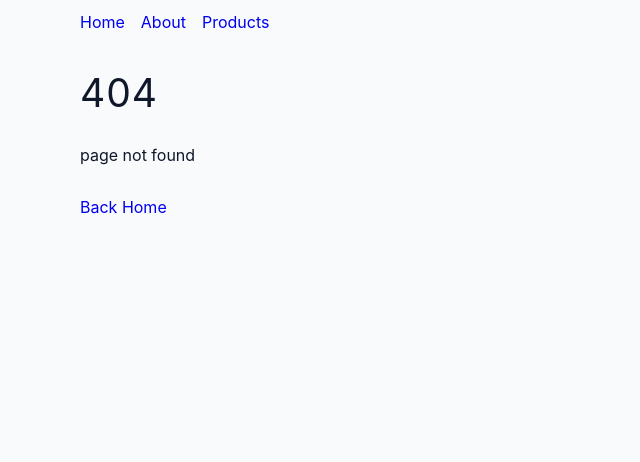
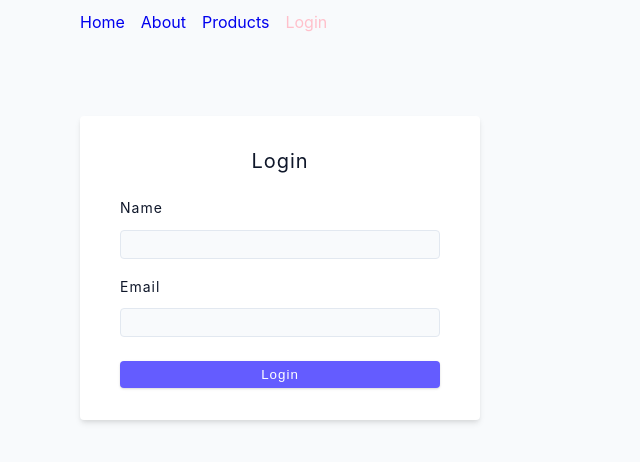
Before and after one commit to angun2serkan/react-router-6, a React (Create React App) app: page /login in a window 1280 px wide. Before the commit this address had no page. Shown: the top 462 px of the page, without its empty margins (0-640 px from the left). Built offline with nearby package versions, Linux system fonts and the light colour scheme.

Commit message:
useNavigation

```diff
--- a/src/App.js
+++ b/src/App.js
@@ -1,4 +1,5 @@
 import {BrowserRouter, Routes, Route} from 'react-router-dom';
+import { useState } from 'react';
 import Home from './pages/Home';
 import About from './pages/About';
 import Products from './pages/Products';
@@ -6,20 +7,27 @@
 import Navbar from './components/Navbar';
 import SharedLayout from './pages/SharedLayout';
 import SingleProduct from './pages/SingleProduct';
+import Dashboard from './pages/Dashboard';
+import Login from './pages/Login';
 
 function App() {
+
+  const [user, setUser] = useState(null);
   return (
   <BrowserRouter>
   <Routes>
     <Route path='/' element={<SharedLayout/>} >
-    <Route index element={<Home/>} />
+      <Route index element={<Home/>} />
       <Route path='about' element={<About/>} />
       <Route path='products' element={<Products/>} />
       <Route path='products/:productId' element={<SingleProduct/>} />
+      <Route path='login' element={<Login setUser={setUser}></Login>}/>
+      <Route path='dashboard' element={<Dashboard user={user}></Dashboard>}/>
       <Route path='*' element={<Error/>} />
     </Route>
   </Routes>
-  </BrowserRouter>)
+  </BrowserRouter>
+  )
 }
 
 export default App;
--- a/src/components/StyledNavbar.js
+++ b/src/components/StyledNavbar.js
@@ -8,6 +8,9 @@
         <NavLink to='/'>Home</NavLink>
         <NavLink to='/about'>About</NavLink>
         <NavLink to='/products'>Products</NavLink>
+        <NavLink to='login' className={({isActive}) => (isActive ? 'link active' : 'link')}>
+          Login
+        </NavLink>
     </nav>
   )
 }
--- a/src/pages/Dashboard.js
+++ b/src/pages/Dashboard.js
@@ -1,7 +1,7 @@
-const Dashboard = () => {
+const Dashboard = ({user}) => {
   return (
     <section className='section'>
-      <h4>Dashboard</h4>
+      <h4>Hello, {user?.name}</h4>
     </section>
   );
 };
--- a/src/pages/Login.js
+++ b/src/pages/Login.js
@@ -1,10 +1,18 @@
 import { useState } from 'react';
-const Login = () => {
+import { useNavigate } from 'react-router-dom';
+
+const Login = ({setUser}) => {
   const [name, setName] = useState('');
   const [email, setEmail] = useState('');
 
+  const navigate = useNavigate();
+
   const handleSubmit = async (e) => {
     e.preventDefault();
+    if(!name || !email) return;
+    setUser({name:name, email:email});
+    navigate('/dashboard');
+
   };
 
   return (
```
